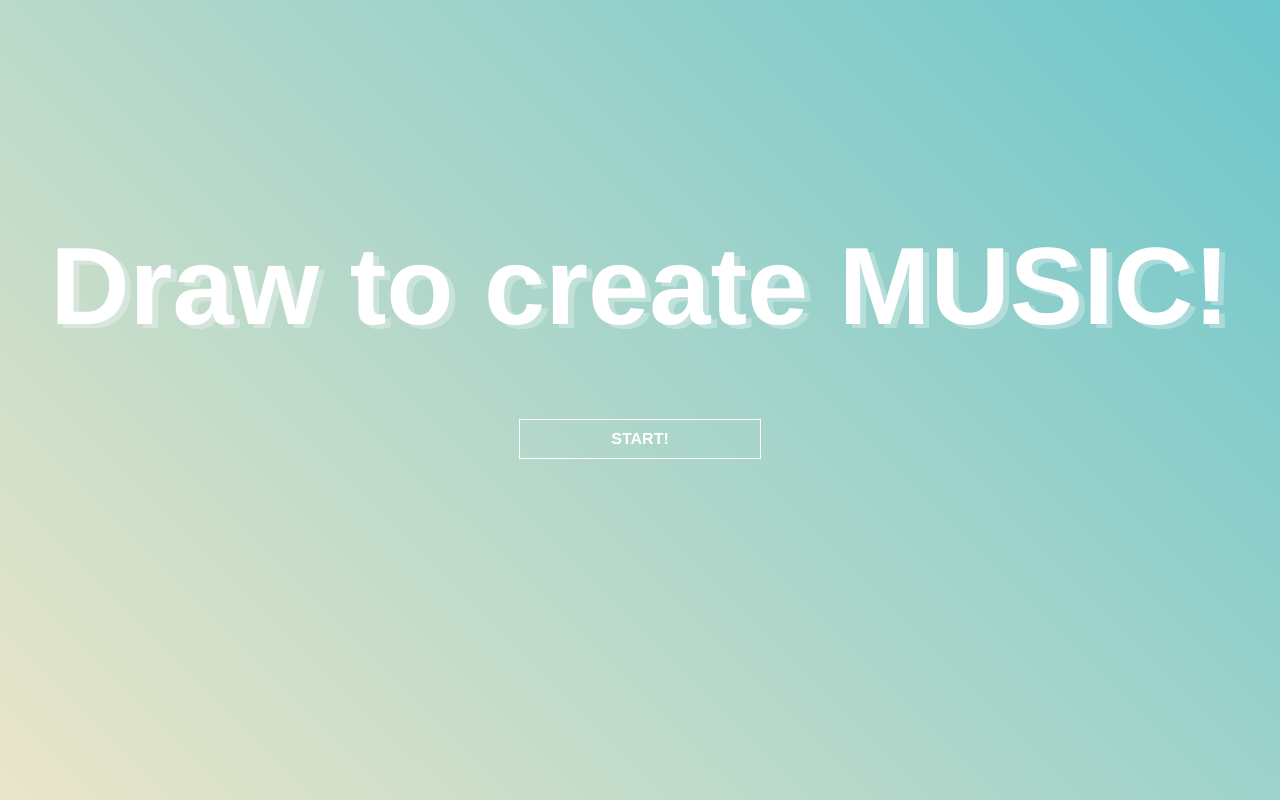
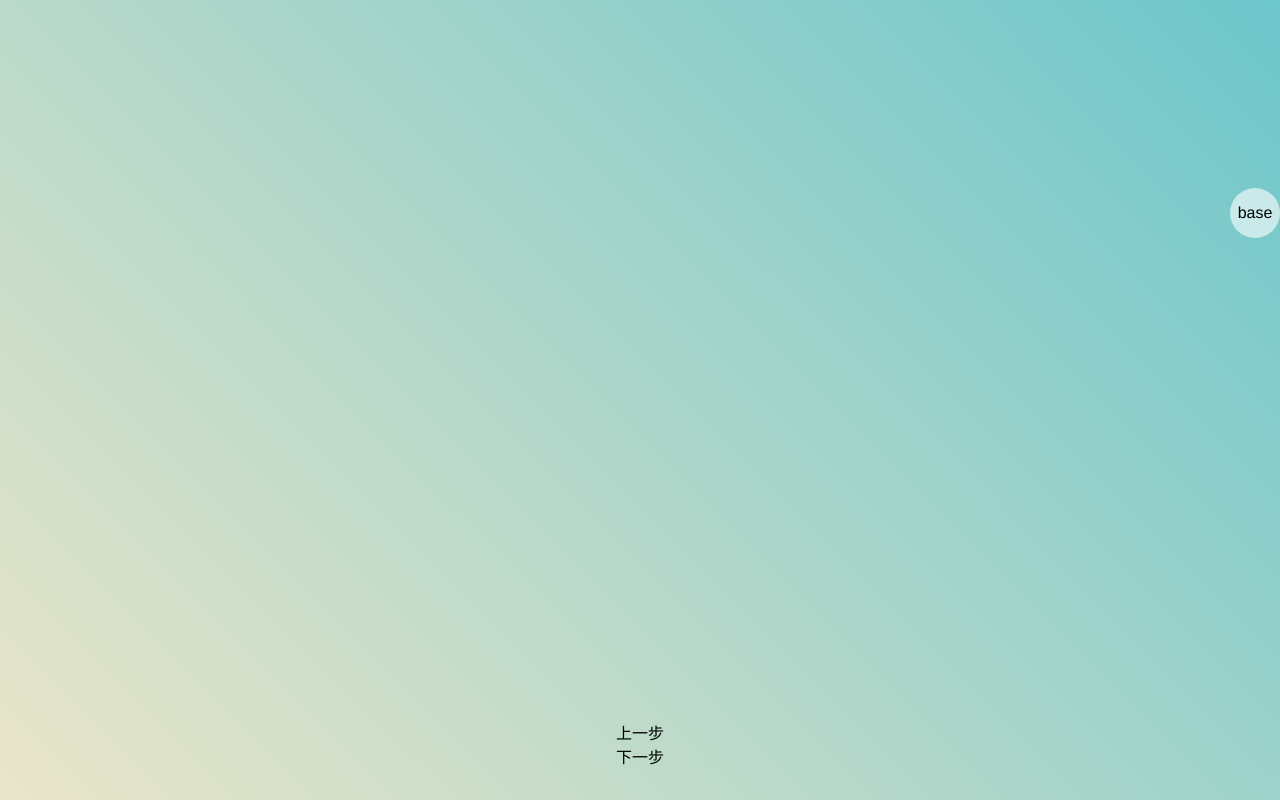
Before and after one commit to shmily101/draw-music, a Vue app: page /#/draw in a window 1280 px wide. Before the commit this address led to /#/. Built offline with nearby package versions, Linux system fonts and the light colour scheme.

Commit message:
feat: 添加悬浮球展开

```diff
--- a/src/components/FloatBall.vue
+++ b/src/components/FloatBall.vue
@@ -2,12 +2,20 @@
   <div
     ref="floatingBall"
     class="floating-ball"
+    :class="{ expanded: isExpanded }"
     :style="{ top: `${position.y}px`, left: `${position.x}px` }"
     @mousedown="startDrag"
+    @mouseover="isExpanded = true"
+    @mouseleave="isExpanded = false"
   >
-    <!-- 使用slot允许动态内容传入 -->
-    <div>1234</div>
-    <slot></slot>
+    <div class="content">
+      <slot name="base"></slot>
+      <!-- 基础内容插槽 -->
+    </div>
+    <div class="extra-content" v-show="isExpanded">
+      <slot name="extra"></slot>
+      <!-- 展开时的额外内容插槽 -->
+    </div>
   </div>
 </template>
 
@@ -16,6 +24,7 @@ import { ref, reactive, onMounted, onUnmounted } from "vue";
 
 const floatingBall = ref<HTMLElement | null>(null);
 const position = reactive({ x: 0, y: 30 });
+const isExpanded = ref(false); // 控制展开状态
 
 let start = { x: 0, y: 0 };
 
@@ -68,7 +77,7 @@ onUnmounted(() => {
 <style scoped>
 .floating-ball {
   position: fixed;
-  width: 50px;
+  min-width: 50px; /* 最小宽度 */
   height: 50px;
   background-color: #ffffff99;
   border-radius: 50%;
@@ -78,8 +87,25 @@ onUnmounted(() => {
   align-items: center;
   justify-content: center;
   text-align: center;
+  overflow: hidden;
 }
-.floating-ball:active {
-  cursor: grabbing;
+
+.floating-ball.expanded {
+  width: auto; /* 自动调整宽度 */
+  border-radius: 25px; /* 圆角矩形 */
+  padding: 0 20px; /* 添加一些内边距 */
+}
+
+.content,
+.extra-content {
+  white-space: nowrap; /* 防止内容换行 */
+}
+
+.extra-content {
+  display: none; /* 默认不显示额外内容 */
+}
+
+.floating-ball.expanded .extra-content {
+  display: block; /* 展开时显示额外内容 */
 }
 </style>
--- a/src/views/DrawView.vue
+++ b/src/views/DrawView.vue
@@ -10,7 +10,16 @@
     />
     <div @click="handlePre">上一步</div>
     <div @click="handleNext">下一步</div>
-    <float-ball></float-ball>
+    <FloatBall>
+      <template #base>
+        <!-- 基础内容 -->
+        <div>base</div>
+      </template>
+      <template #extra>
+        <!-- 展开时显示的额外内容 -->
+        <div>更多内容...</div>
+      </template>
+    </FloatBall>
   </div>
 </template>
 
--- a/src/views/HomeView.vue
+++ b/src/views/HomeView.vue
@@ -23,7 +23,7 @@ const handleRouterDraw = () => {
 };
 </script>
 
-<style>
+<style scoped>
 .home {
   width: 100vw;
   height: 85vh;
```
